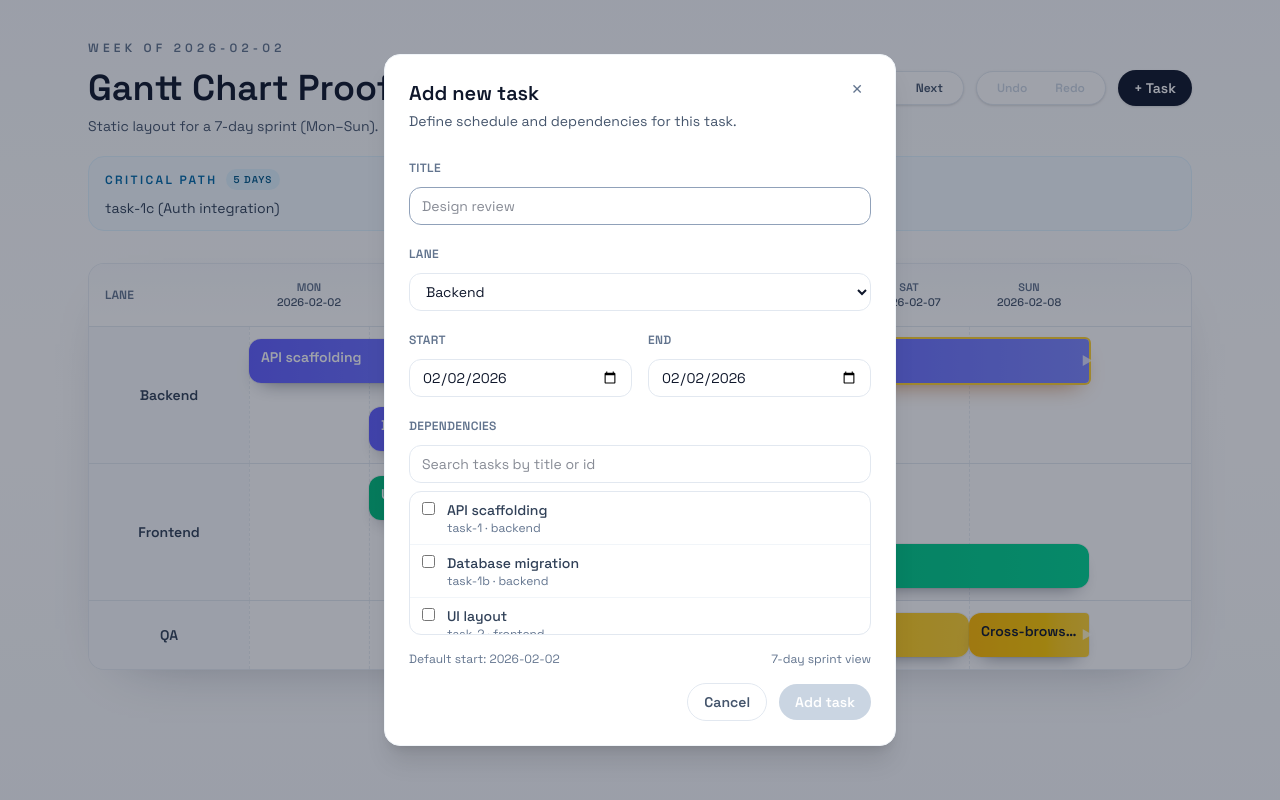
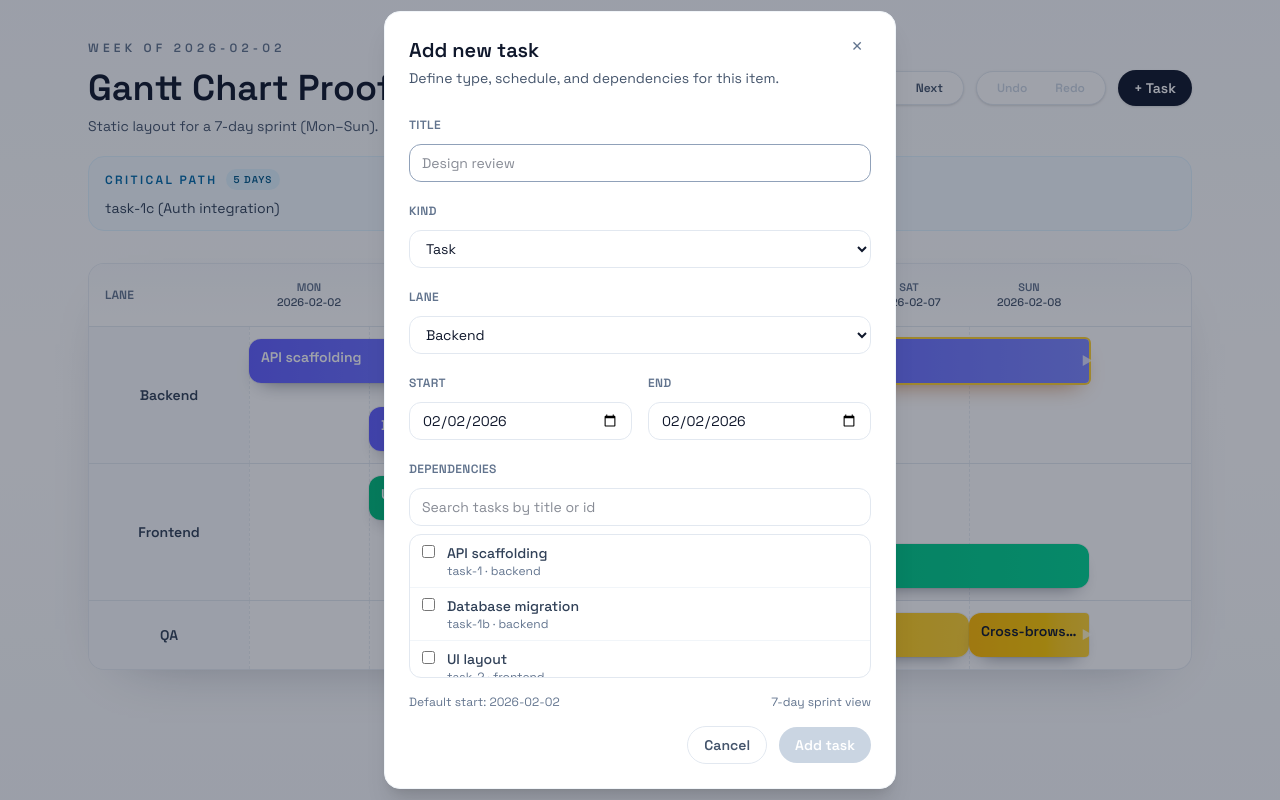
Before and after one commit to smkamranqadri/gantt-chart-app, a React (Vite) app: page / in a window 1280 px wide. Both pictures are taken after a click on the button "+ Task". Built offline with nearby package versions, Linux system fonts and the light colour scheme.

Commit message:
feat(04-01): add milestone authoring controls in task modal
- add task kind selector for task vs milestone creation/editing
- enforce zero-duration milestone rule by syncing end date to start date
- preserve dependency validation and submit semantics for milestone items

```diff
--- a/src/components/TaskModal.tsx
+++ b/src/components/TaskModal.tsx
@@ -4,7 +4,7 @@ import {
   validateDependencySelection,
 } from '../helpers/dependencyAuthoring'
 import { formatDate } from '../helpers/date'
-import type { LaneId, Task } from '../types/gantt'
+import type { LaneId, Task, TaskKind } from '../types/gantt'
 
 const totalDays = 7
 
@@ -45,6 +45,9 @@ function TaskModal({
   const [title, setTitle] = useState(() =>
     isEditMode ? (initialTask?.title ?? '') : '',
   )
+  const [kind, setKind] = useState<TaskKind>(() =>
+    isEditMode ? (initialTask?.kind ?? 'task') : 'task',
+  )
   const [laneId, setLaneId] = useState<LaneId>(() =>
     isEditMode ? (initialTask?.laneId ?? 'backend') : 'backend',
   )
@@ -62,6 +65,7 @@ function TaskModal({
   const [dependencyError, setDependencyError] = useState('')
   const titleInputRef = useRef<HTMLInputElement>(null)
   const modalRef = useRef<HTMLDivElement>(null)
+  const isMilestone = kind === 'milestone'
 
   const range = useMemo(() => {
     return { startDate: defaultStartDate }
@@ -83,8 +87,8 @@ function TaskModal({
         title: title || (initialTask?.title ?? 'Draft task'),
         laneId,
         start,
-        end,
-        kind: initialTask?.kind ?? 'task',
+        end: isMilestone ? start : end,
+        kind,
         dependsOn,
       },
       selectedDependencyIds: dependsOn,
@@ -94,7 +98,9 @@ function TaskModal({
     allTasks,
     dependsOn,
     end,
+    kind,
     initialTask,
+    isMilestone,
     laneId,
     start,
     title,
@@ -144,6 +150,20 @@ function TaskModal({
 
   if (!isOpen) return null
 
+  const handleKindChange = (nextKind: TaskKind) => {
+    setKind(nextKind)
+    if (nextKind === 'milestone') {
+      setEnd(start)
+    }
+  }
+
+  const handleStartChange = (nextStart: string) => {
+    setStart(nextStart)
+    if (isMilestone) {
+      setEnd(nextStart)
+    }
+  }
+
   const handleDependencyToggle = (dependencyId: string, selected: boolean) => {
     const nextDependsOn = selected
       ? [...dependsOn, dependencyId]
@@ -156,8 +176,8 @@ function TaskModal({
         title: title || (initialTask?.title ?? 'Draft task'),
         laneId,
         start,
-        end,
-        kind: initialTask?.kind ?? 'task',
+        end: isMilestone ? start : end,
+        kind,
         dependsOn: nextDependsOn,
       },
       selectedDependencyIds: nextDependsOn,
@@ -176,13 +196,14 @@ function TaskModal({
 
   const handleSubmit = (event: React.FormEvent<HTMLFormElement>) => {
     event.preventDefault()
+    const normalizedEnd = isMilestone ? start : end
 
     if (!title.trim()) {
       setError('Title is required.')
       return
     }
 
-    if (end < start) {
+    if (!isMilestone && end < start) {
       setError('End date must be the same or after start date.')
       return
     }
@@ -203,16 +224,17 @@ function TaskModal({
         title: title.trim(),
         laneId,
         start,
-        end,
-        kind: initialTask?.kind ?? 'task',
+        end: normalizedEnd,
+        kind,
         dependsOn,
       },
       activeMode,
     )
   }
 
+  const hasValidDateRange = isMilestone || end >= start
   const canSubmit =
-    title.trim().length > 0 && end >= start && dependencyValidation.valid
+    title.trim().length > 0 && hasValidDateRange && dependencyValidation.valid
   const dependencyMessage =
     dependencyError ||
     (!dependencyValidation.valid ? (dependencyValidation.reason ?? '') : '')
@@ -239,7 +261,7 @@ function TaskModal({
               id="task-modal-description"
               className="mt-1 text-sm text-slate-600"
             >
-              Define schedule and dependencies for this task.
+              Define type, schedule, and dependencies for this item.
             </p>
           </div>
           <button
@@ -268,6 +290,22 @@ function TaskModal({
 
           <div>
             <label className="text-xs font-semibold uppercase tracking-wide text-slate-500">
+              Kind
+            </label>
+            <select
+              className="mt-2 w-full rounded-xl border border-slate-200 px-3 py-2 text-sm"
+              value={kind}
+              onChange={(event) =>
+                handleKindChange(event.target.value as TaskKind)
+              }
+            >
+              <option value="task">Task</option>
+              <option value="milestone">Milestone</option>
+            </select>
+          </div>
+
+          <div>
+            <label className="text-xs font-semibold uppercase tracking-wide text-slate-500">
               Lane
             </label>
             <select
@@ -292,7 +330,7 @@ function TaskModal({
                 type="date"
                 className="mt-2 w-full rounded-xl border border-slate-200 px-3 py-2 text-sm"
                 value={start}
-                onChange={(event) => setStart(event.target.value)}
+                onChange={(event) => handleStartChange(event.target.value)}
               />
             </div>
             <div>
@@ -303,8 +341,15 @@ function TaskModal({
                 type="date"
                 className="mt-2 w-full rounded-xl border border-slate-200 px-3 py-2 text-sm"
                 value={end}
+                disabled={isMilestone}
                 onChange={(event) => setEnd(event.target.value)}
               />
+              {isMilestone ? (
+                <p className="mt-1 text-xs text-slate-500">
+                  Milestones are zero-duration markers. End date is locked to
+                  start date.
+                </p>
+              ) : null}
             </div>
           </div>
 
```
